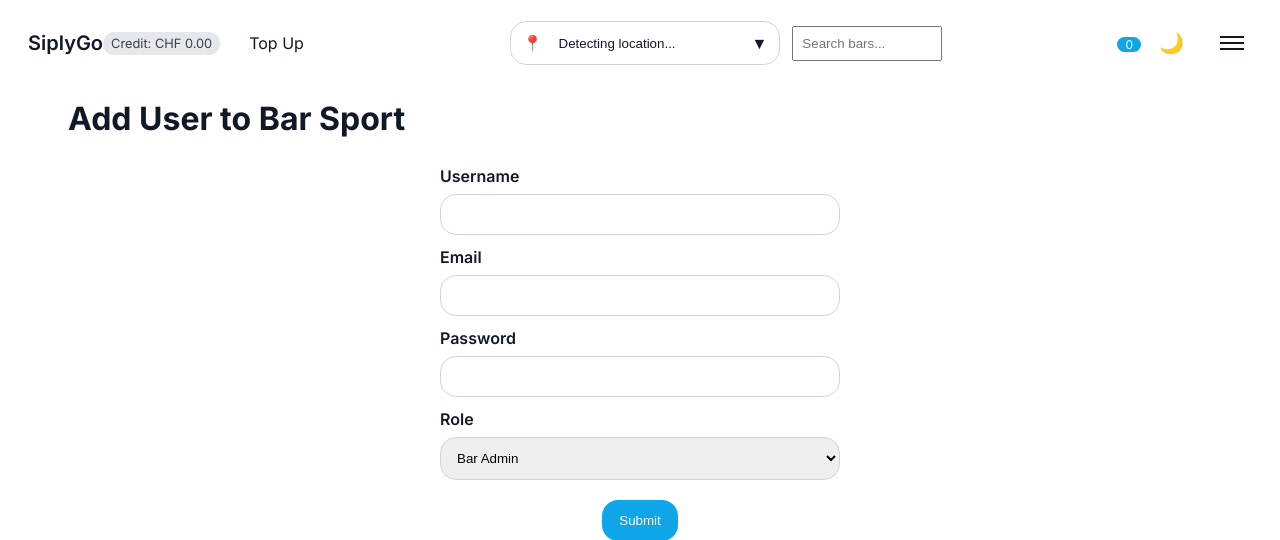
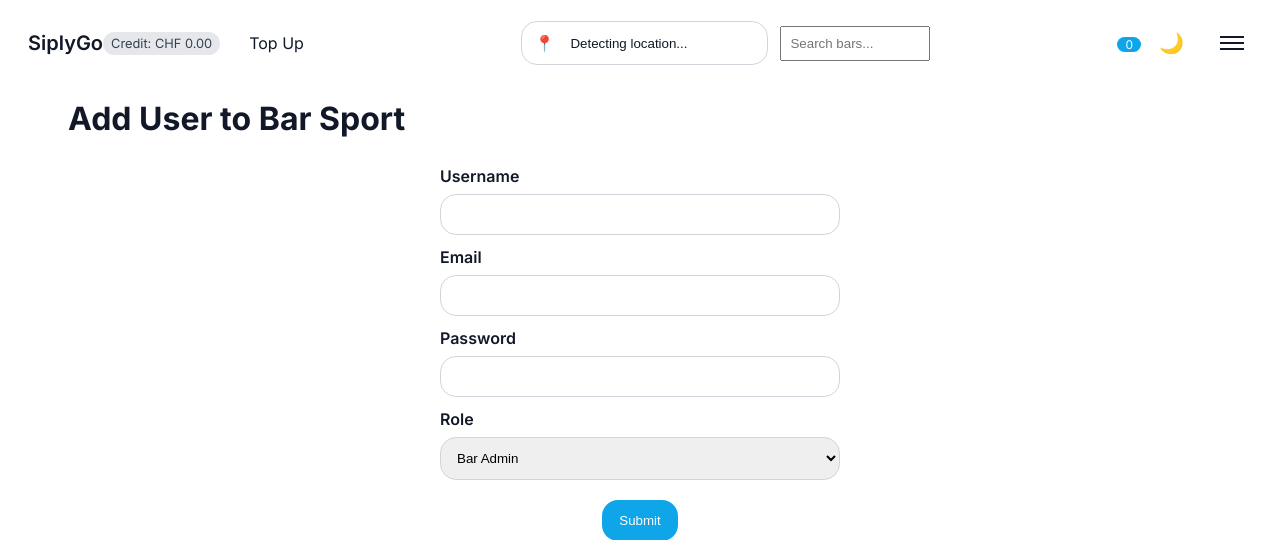
Before and after one commit to MrGamp2411/WEBSITE, a FastAPI app: page /admin/bars/1/add_user in a window 1280 px wide. Shown: the top 540 px of the page. Run offline with FastAPI, Linux system fonts and the light colour scheme; the visitor is signed in with stand-in values (Sample User, id 1).

Commit message:
Remove location selector arrow

```diff
--- a/static/style.css
+++ b/static/style.css
@@ -109,7 +109,6 @@ body.dark-mode{
   border-color:#007bff;
 }
 .location-icon{margin-right:var(--space-1);}
-.location-arrow{margin-left:var(--space-1);pointer-events:none;}
 .location-display{
   flex:1;
   border:0;
--- a/templates/layout.html
+++ b/templates/layout.html
@@ -28,7 +28,6 @@
         <div class="location-selector">
           <span class="location-icon">📍</span>
           <input type="text" id="locationInput" class="location-display" value="Detecting location..." placeholder="Enter city or ZIP" aria-label="Current location" list="citySuggestions">
-          <span class="location-arrow">▼</span>
           <datalist id="citySuggestions">
             <option value="Lugano"></option>
             <option value="Locarno"></option>
```
